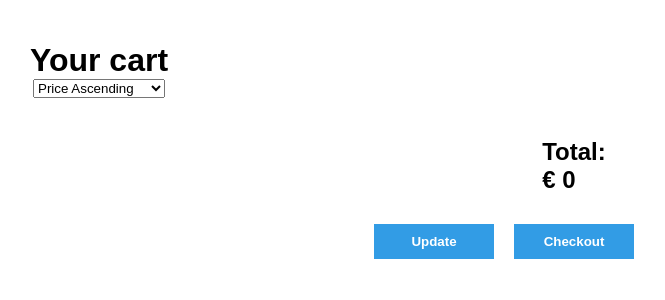
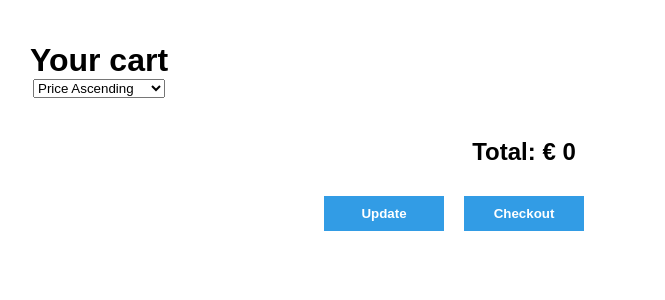
Before and after one commit to Jadout7/ResitProject, a PHP site: page /Cart.php in a window 1280 px wide. Shown: the part 63-363 px from the top of the page, without its empty margins (541-1206 px from the left). Run offline with PHP 8.4, Linux system fonts and the light colour scheme; data that the repository does not hold is empty.

Commit message:
Update Main.css

```diff
--- a/Main.css
+++ b/Main.css
@@ -277,7 +277,7 @@ article{
 .total{
     display:flex;
     justify-content: flex-end;
-    padding-left:1100px;
+    padding-left:1000px;
     padding-right: 150px;
     margin:40px 0 0 0;
 }
@@ -285,7 +285,7 @@ article{
 .UandC{
     display:grid;
     grid-template-columns: 140px 140px;
-    padding-left:830px;
+    padding-left:730px;
     margin:30px;
 }
 
```
